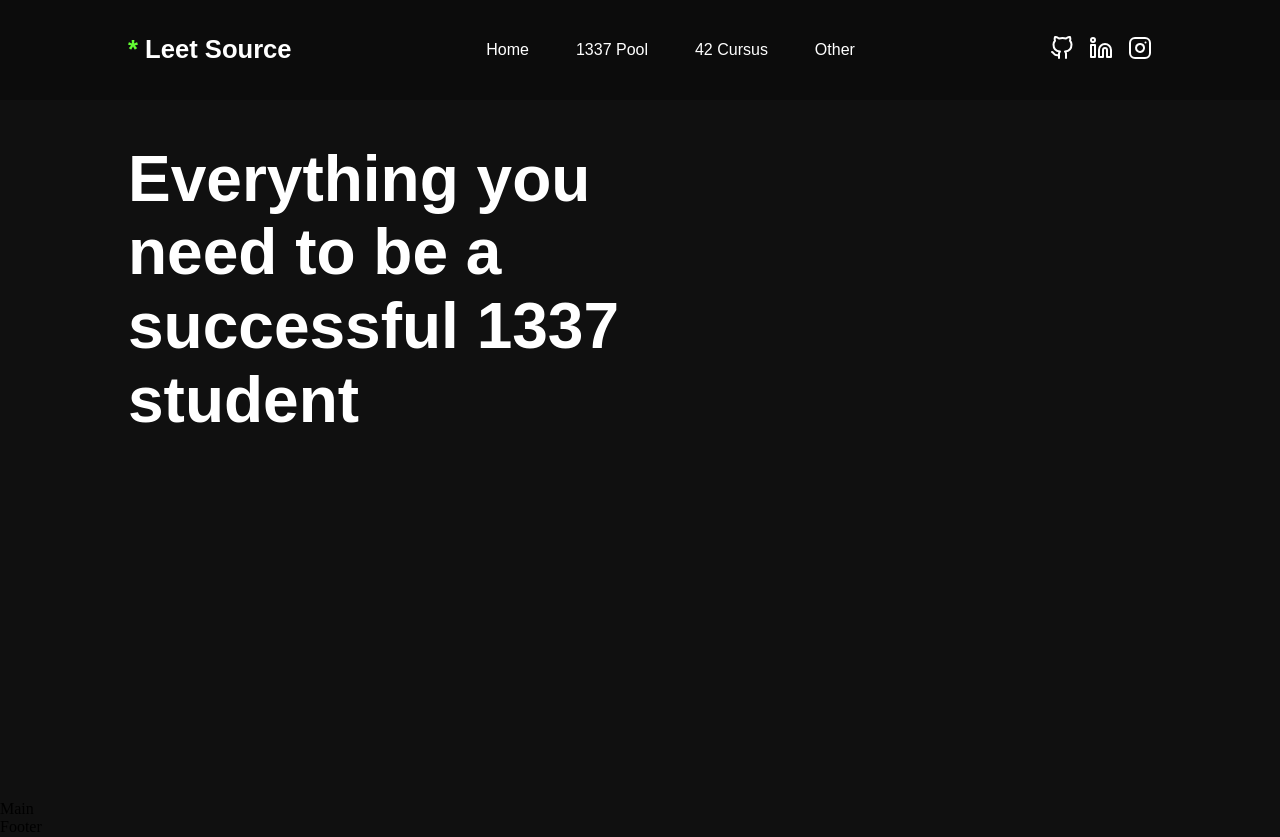
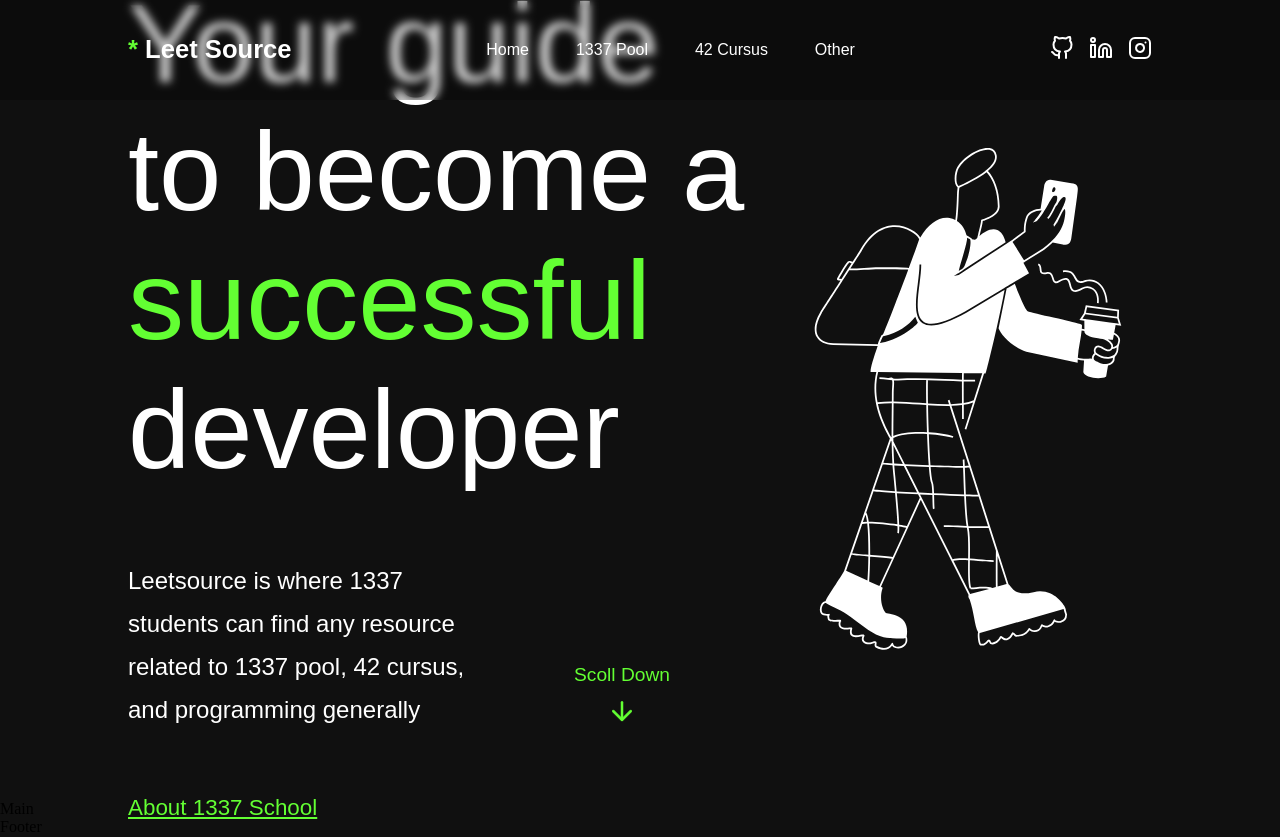
Before and after one commit to abdoachhoubi/leetsource, a Next.js app: page / in a window 1280 px wide. Built offline with nearby package versions, Linux system fonts and the light colour scheme; a web font is replaced by a local one.

Commit message:
Finished Banner 4k size

```diff
--- a/routes/Home/components/Banner/Banner.jsx
+++ b/routes/Home/components/Banner/Banner.jsx
@@ -1,11 +1,35 @@
 import React from "react";
+import Link from "next/link";
+import { ArrowDown } from "react-feather";
+import pic from "../../../../public/banner__illustration.svg";
+
+const { src: img } = pic;
 
 const Banner = () => {
   return (
     <section className="home__banner">
       <h1 className="banner__title">
-        Everything you need to be a successful 1337 student
+        Your guide to become a <span>successful</span> developer
       </h1>
+      <p className="banner__content">
+        Leetsource is where 1337 students can find any resource related to 1337
+        pool, 42 cursus, and programming generally
+      </p>
+      <Link
+        className="banner__cta"
+        href="https://1337.ma"
+        target="_blank"
+        rel="noreferrer"
+      >
+        About 1337 School
+      </Link>
+      <img className="banner__illustration" src={img} alt="illustration" />
+      <div className="banner__scroll">
+        <p>Scoll Down</p>
+        <div className="svg__arrow">
+          <ArrowDown size={30} color="rgb(99, 255, 51)" />
+        </div>
+      </div>
     </section>
   );
 };
--- a/routes/Home/components/Banner/_Banner.sass
+++ b/routes/Home/components/Banner/_Banner.sass
@@ -1,8 +1,54 @@
 .home__banner
     height: 100%
     padding: 100px 10%
+    position: relative
+    @include flex(column, flex-start, center)
     .banner__title
-        font-size: 4rem
-        width: 50%
+        font-size: 7rem
+        font-weight: 500
+        width: 64%
+        padding: 0
+        margin: 0 0 4rem 0
+        span
+            color: $color__primary
         @media screen and ( max-width: 900px )
             font-size: 2rem
+    .banner__content
+        width: 36%
+        font-size: 1.5rem
+        font-weight: 200
+        line-height: 180%
+    .banner__illustration
+        height: 80%
+        @include pos(absolute, 10, 10%, 0, 0, unset)
+    .banner__cta
+        font-size: 1.4rem
+        font-weight: 300
+        margin-top: 4rem
+        color: $color__primary
+        text-decoration: underline
+        line-height: 110%
+        letter-spacing: 0
+        transition: 300ms ease-in-out
+        &:hover
+            letter-spacing: .2rem
+    .banner__scroll
+        @include flex(column, center, center)
+        @include pos(absolute, 20, unset, calc(50% - 30px), 10%, unset)
+        p
+            font-size: 1.2rem
+            color: $color__primary
+        .svg__arrow
+            transform: translateY(50px)
+            animation-name: updown
+            animation-duration: 1s
+            animation-timing-function: ease-in-out
+            animation-iteration-count: infinite
+
+@keyframes updown
+    0%
+        transform: translateY(50px)
+    50%
+        transform: translateY(10px)
+    100%
+        transform: translateY(50px)
--- a/styles/index.css
+++ b/styles/index.css
@@ -292,6 +292,23 @@ body {
   width: 100%;
   background-color: rgb(16, 16, 16);
   overflow-x: hidden;
+  scrollbar-width: auto;
+  scrollbar-color: rgb(99, 255, 51) rgb(16, 16, 16);
+}
+body::-webkit-scrollbar {
+  width: 12px;
+}
+@media screen and (max-width: 900) {
+  body::-webkit-scrollbar {
+    display: none;
+    width: 0;
+  }
+}
+body::-webkit-scrollbar-track {
+  background: rgb(16, 16, 16);
+}
+body::-webkit-scrollbar-thumb {
+  background-color: rgb(99, 255, 51);
 }
 
 h1, h2, h3, h4, h5, h6, p, a, span, li, button, input, select, textarea {
@@ -488,13 +505,103 @@ ul {
 .home__banner {
   height: 100%;
   padding: 100px 10%;
+  position: relative;
+  display: flex;
+  flex-direction: column;
+  justify-content: center;
+  align-items: flex-start;
 }
 .home__banner .banner__title {
-  font-size: 4rem;
-  width: 50%;
+  font-size: 7rem;
+  font-weight: 500;
+  width: 64%;
+  padding: 0;
+  margin: 0 0 4rem 0;
+}
+.home__banner .banner__title span {
+  color: rgb(99, 255, 51);
 }
 @media screen and (max-width: 900px) {
   .home__banner .banner__title {
     font-size: 2rem;
   }
+}
+.home__banner .banner__content {
+  width: 36%;
+  font-size: 1.5rem;
+  font-weight: 200;
+  line-height: 180%;
+}
+.home__banner .banner__illustration {
+  height: 80%;
+  position: absolute;
+  top: 10%;
+  left: unset;
+  right: 0;
+  bottom: 0;
+  z-index: 10;
+}
+.home__banner .banner__cta {
+  font-size: 1.4rem;
+  font-weight: 300;
+  margin-top: 4rem;
+  color: rgb(99, 255, 51);
+  text-decoration: underline;
+  line-height: 110%;
+  letter-spacing: 0;
+  transition: 300ms ease-in-out;
+}
+.home__banner .banner__cta:hover {
+  letter-spacing: 0.2rem;
+}
+.home__banner .banner__scroll {
+  display: flex;
+  flex-direction: column;
+  justify-content: center;
+  align-items: center;
+  position: absolute;
+  top: unset;
+  left: unset;
+  right: calc(50% - 30px);
+  bottom: 10%;
+  z-index: 20;
+}
+.home__banner .banner__scroll p {
+  font-size: 1.2rem;
+  color: rgb(99, 255, 51);
+}
+.home__banner .banner__scroll .svg__arrow {
+  transform: translateY(50px);
+  -webkit-animation-name: updown;
+          animation-name: updown;
+  -webkit-animation-duration: 1s;
+          animation-duration: 1s;
+  -webkit-animation-timing-function: ease-in-out;
+          animation-timing-function: ease-in-out;
+  -webkit-animation-iteration-count: infinite;
+          animation-iteration-count: infinite;
+}
+
+@-webkit-keyframes updown {
+  0% {
+    transform: translateY(50px);
+  }
+  50% {
+    transform: translateY(10px);
+  }
+  100% {
+    transform: translateY(50px);
+  }
+}
+
+@keyframes updown {
+  0% {
+    transform: translateY(50px);
+  }
+  50% {
+    transform: translateY(10px);
+  }
+  100% {
+    transform: translateY(50px);
+  }
 }/*# sourceMappingURL=index.css.map */
--- a/styles/index.sass
+++ b/styles/index.sass
@@ -14,17 +14,17 @@ body
     width: 100%
     background-color: $color__dark
     overflow-x: hidden
-    // scrollbar-width: auto
-    // scrollbar-color: $color__primary $color__dark
-    // &::-webkit-scrollbar
-    //     width: 12px
-    //     @media screen and ( max-width: 900 )
-    //         display: none
-    //         width: 0
-    // &::-webkit-scrollbar-track
-    //     background: $color__dark
-    // &::-webkit-scrollbar-thumb
-    //     background-color: $color__primary
+    scrollbar-width: auto
+    scrollbar-color: $color__primary $color__dark
+    &::-webkit-scrollbar
+        width: 12px
+        @media screen and ( max-width: 900 )
+            display: none
+            width: 0
+    &::-webkit-scrollbar-track
+        background: $color__dark
+    &::-webkit-scrollbar-thumb
+        background-color: $color__primary
 
 h1, h2, h3, h4, h5, h6, p, a, span, li, button, input, select, textarea
     font-family: "Sora", sans-serif
```
Also changed, not shown: public/banner__illustration.svg (added), 1 other file (tests, documents, lock files or other folders).
